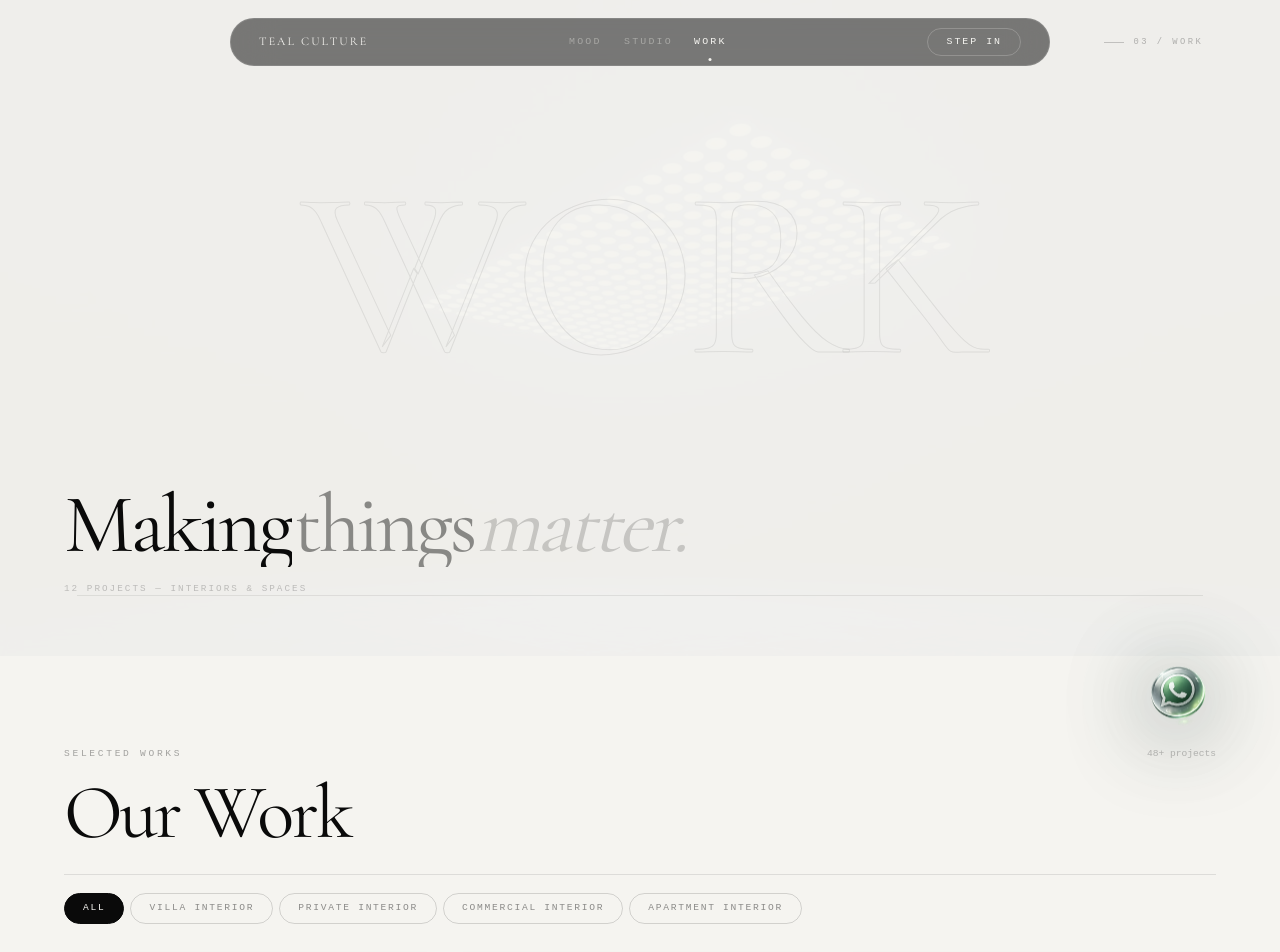
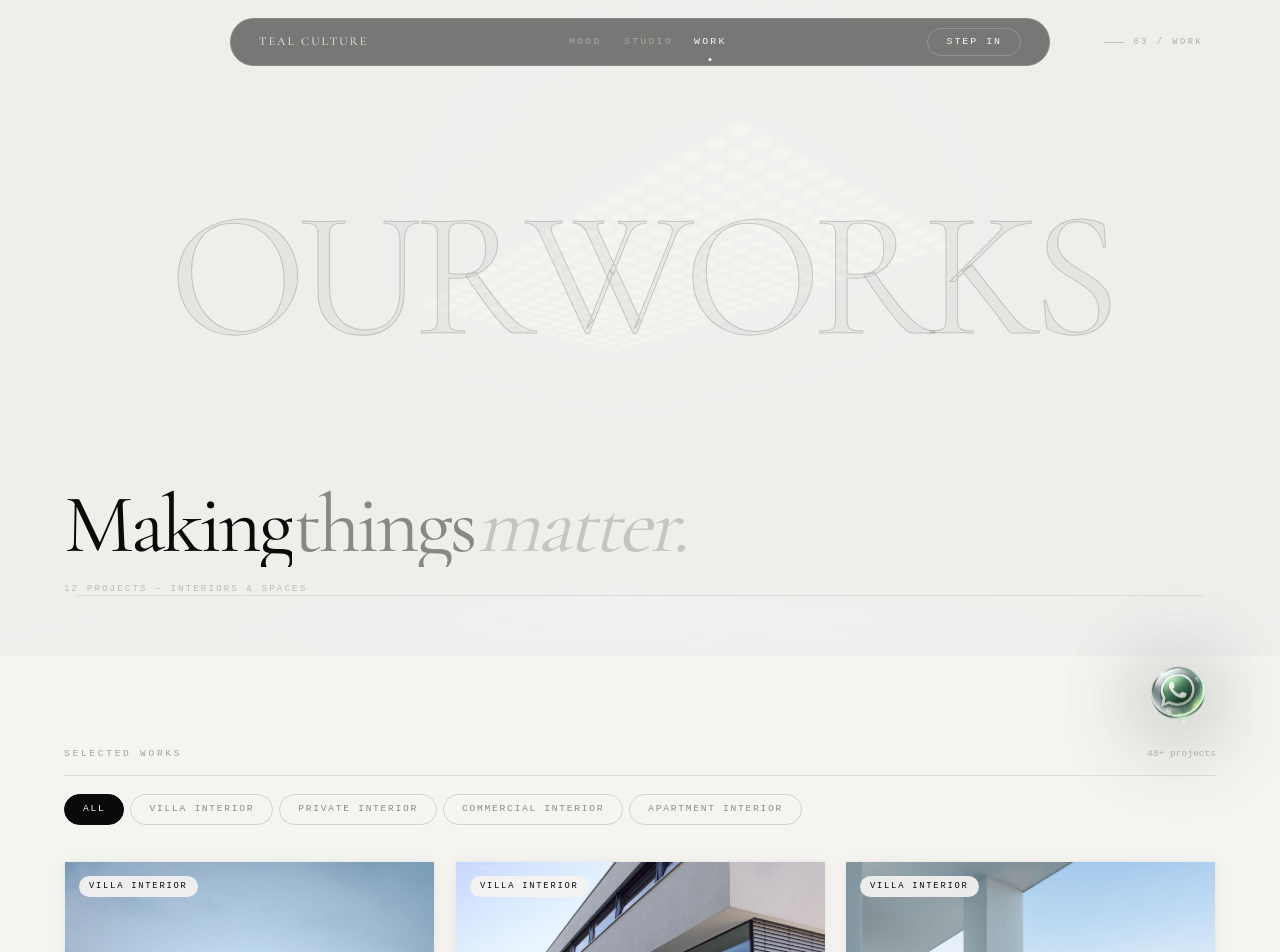
Before and after one commit to dk-pv/-INTERIOR-STUDIO-MOODBYTEAL, a Next.js app: page /work in a window 1280 px wide. Shown: the top 952 px of the page. Built offline with nearby package versions, Linux system fonts and the light colour scheme.

Commit message:
some updates

```diff
--- a/src/app/studio/page.tsx
+++ b/src/app/studio/page.tsx
@@ -39,7 +39,7 @@ export default function StudioPage() {
             fontWeight: 400,
             letterSpacing: "-0.05em",
             color: "transparent",
-            WebkitTextStroke: "1px rgba(10,10,10,0.06)",
+            WebkitTextStroke: "1px rgba(10,10,10,0.08)",
             whiteSpace: "nowrap",
             userSelect: "none",
             pointerEvents: "none",
--- a/src/app/work/page.tsx
+++ b/src/app/work/page.tsx
@@ -5,7 +5,7 @@ import { useState } from "react";
 import ProjectShowcase from "@/components/sections/WorkGrid";
 
 const EXPO = [0.16, 1, 0.3, 1] as const;
-const LETTERS = "WORK".split("");
+const LETTERS = "OUR WORKS".split("");
 
 export default function WorkPage() {
   const [hoveredIndex, setHoveredIndex] = useState<number | null>(null);
@@ -72,7 +72,7 @@ export default function WorkPage() {
             left: "50%",
             transform: "translate(-50%, -50%)",
             display: "flex",
-            gap: "0.02em",
+            gap: "0.01em",
             zIndex: 1,
           }}
         >
@@ -93,11 +93,11 @@ export default function WorkPage() {
               transition={{ type: "spring", stiffness: 500, damping: 28 }}
               style={{
                 fontFamily: "var(--font-heading)",
-                fontSize: "clamp(90px, 20vw, 240px)",
+                fontSize: "clamp(70px, 14vw, 180px)",
                 fontWeight: 400,
                 letterSpacing: "-0.05em",
-                color: "transparent",
-                WebkitTextStroke: "1px rgba(10,10,10,0.08)",
+                color: "rgba(10,10,10,0.04)",
+                WebkitTextStroke: "1px rgba(10,10,10,0.18)",
                 lineHeight: 1,
                 cursor: "default",
                 userSelect: "none",
--- a/src/components/sections/Collectionsections.tsx
+++ b/src/components/sections/Collectionsections.tsx
@@ -7,32 +7,32 @@ export const furnitureImages = [
   {
     id: "furniture-1",
     src: "/portfolio/furniture-1.png",
-    alt: "Modern designer chair with minimal style",
+    alt: "Real estate office corridor with bold orange door",
   },
   {
     id: "furniture-2",
     src: "/portfolio/furniture-2.png",
-    alt: "Luxury sofa with neutral fabric tones",
+    alt: "Modern reception with acrylic table and orange seating",
   },
   {
     id: "furniture-3",
     src: "/portfolio/furniture-3.png",
-    alt: "Minimal wooden furniture aesthetic",
+    alt: "Open lounge space with curved grey sofas and warm tones",
   },
   {
     id: "furniture-4",
     src: "/portfolio/furniture-4.png",
-    alt: "High-end modern interior furniture piece",
+    alt: "Office corridor with motion blur and orange accent walls",
   },
   {
     id: "furniture-5",
     src: "/portfolio/furniture-5.png",
-    alt: "Soft curved contemporary furniture design",
+    alt: "Luxury office floor with cream chairs and orange island",
   },
   {
     id: "furniture-6",
     src: "/portfolio/furniture-6.png",
-    alt: "Premium designer furniture with clean lines",
+    alt: "Close detail of red handle on dark architectural panel",
   },
 ];
 
@@ -62,7 +62,6 @@ function DesignerFurniture() {
   return (
     <section className="tc-fur-section">
       <div className="tc-fur-wrap">
-        {/* ── ROW 1: heading text left + image[0] right ── */}
         <div className="tc-fur-row tc-fur-row-top">
           {/* Text block */}
           <FadeUp delay={0}>
@@ -82,7 +81,8 @@ function DesignerFurniture() {
               <img
                 src={furnitureImages[0].src}
                 alt={furnitureImages[0].alt}
-                className="tc-fur-img"
+                loading="lazy"
+                className="tc-fur-img object-top"
               />
             </div>
           </FadeUp>
@@ -95,7 +95,8 @@ function DesignerFurniture() {
               <img
                 src={furnitureImages[1].src}
                 alt={furnitureImages[1].alt}
-                className="tc-fur-img"
+                loading="lazy"
+                className="tc-fur-img object-top"
               />
             </div>
           </FadeUp>
@@ -104,7 +105,8 @@ function DesignerFurniture() {
               <img
                 src={furnitureImages[2].src}
                 alt={furnitureImages[2].alt}
-                className="tc-fur-img"
+                loading="lazy"
+                className="tc-fur-img object-top"
               />
             </div>
           </FadeUp>
@@ -117,7 +119,8 @@ function DesignerFurniture() {
               <img
                 src={furnitureImages[3].src}
                 alt={furnitureImages[3].alt}
-                className="tc-fur-img"
+                loading="lazy"
+                className="tc-fur-img object-top"
               />
             </div>
           </FadeUp>
@@ -126,7 +129,8 @@ function DesignerFurniture() {
               <img
                 src={furnitureImages[4].src}
                 alt={furnitureImages[4].alt}
-                className="tc-fur-img"
+                loading="lazy"
+                className="tc-fur-img object-top"
               />
             </div>
           </FadeUp>
@@ -139,7 +143,8 @@ function DesignerFurniture() {
               <img
                 src={furnitureImages[5].src}
                 alt={furnitureImages[5].alt}
-                className="tc-fur-img"
+                loading="lazy"
+                className="tc-fur-img object-top"
               />
             </div>
           </FadeUp>
@@ -184,12 +189,12 @@ const styles = `
   .tc-fur-row {
     display: grid;
     grid-template-columns: 1fr 1fr;
-    clamp(4px, 0.5vw, 7px);
+    gap: clamp(4px, 0.5vw, 7px);
     align-items: stretch;
   }
 
   /* top row: text left sits at bottom of its half-height cell */
-  .tc-fur-row-top { align-items: end; }
+  .tc-fur-row-top { align-items: stretch; }
   .tc-fur-text {
     padding-bottom: clamp(4px, 1vw, 10px);
     padding-left: clamp(2px, 0.4vw, 6px);
@@ -215,10 +220,11 @@ const styles = `
 
   /* image cells */
   .tc-fur-cell { overflow: hidden; background: #d8d5cf; }
-  .tc-fur-cell-std { aspect-ratio: 4 / 2.6; }
+  .tc-fur-cell-std { aspect-ratio: 4 / 5; }
   .tc-fur-img {
     width: 100%; height: 100%;
     object-fit: cover; display: block;
+    object-position: center;
     transition: transform 0.7s cubic-bezier(0.22,1,0.36,1);
   }
   .tc-fur-cell:hover .tc-fur-img { transform: scale(1.04); }
@@ -230,7 +236,7 @@ const styles = `
     align-items: flex-end;
     justify-content: flex-end;
     padding: clamp(6px, 1vw, 14px) clamp(4px, 0.6vw, 8px);
-    aspect-ratio: 4 / 2.6;
+    aspect-ratio: 4 / 5;
   }
   .tc-fur-brand {
     font-family: 'DM Mono', 'Courier New', monospace;
--- a/src/components/sections/WorkGrid.tsx
+++ b/src/components/sections/WorkGrid.tsx
@@ -241,7 +241,7 @@ export default function ProjectShowcase() {
       style={{
         minHeight: "auto",
         backgroundColor: "#f5f4f0",
-       padding: "clamp(48px, 7vw, 90px) clamp(24px, 5vw, 64px)",
+        padding: "clamp(48px, 7vw, 90px) clamp(24px, 5vw, 64px)",
       }}
     >
       {/* ── Header ── */}
@@ -283,24 +283,6 @@ export default function ProjectShowcase() {
             48+ projects
           </motion.p>
         </div>
-
-        {/* Heading */}
-        <motion.h2
-          initial={{ opacity: 0, y: 32 }}
-          animate={headerInView ? { opacity: 1, y: 0 } : {}}
-          transition={{ duration: 0.9, ease: [0.16, 1, 0.3, 1] }}
-          style={{
-            fontFamily: "var(--font-heading)",
-            fontSize: "clamp(2.5rem, 6vw, 5.5rem)",
-            letterSpacing: "-0.04em",
-            lineHeight: 1.0,
-            color: "#0a0a0a",
-            fontWeight: 400,
-            marginBottom: 22,
-          }}
-        >
-          Our Work
-        </motion.h2>
 
         {/* Divider */}
         <div
```
